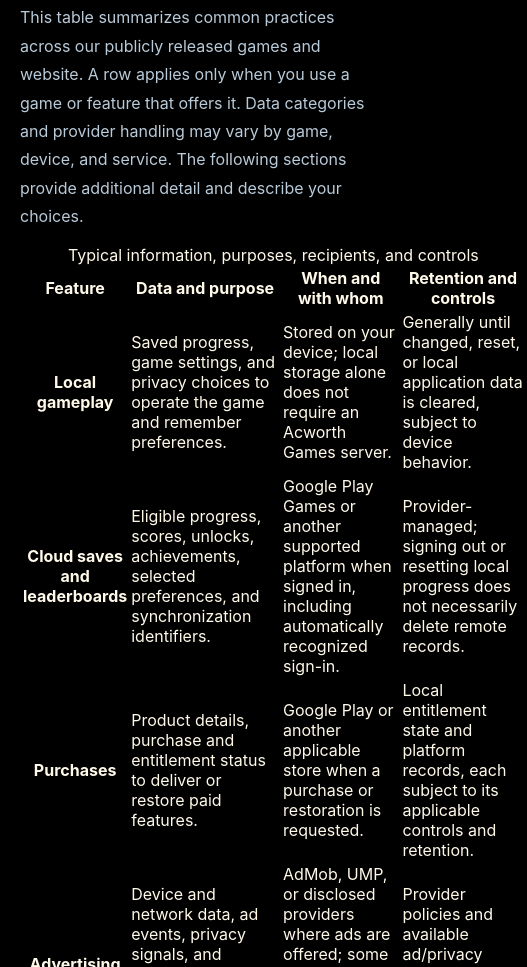
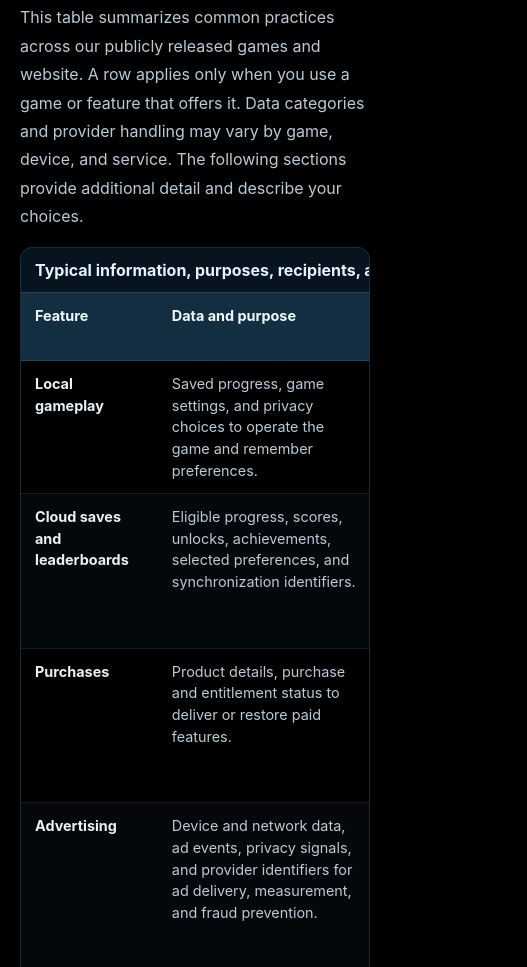
Before and after one commit to SweeneyBeard/acworthgames.com, a plain HTML site: page privacy/index.html in a window 390 px wide. Shown: the part 2157-3124 px from the top of the page, 527 px wide, since content can reach past the window. Drawn offline with Linux system fonts and the light colour scheme.

Commit message:
Style compact accessible privacy table with responsive horizontal scrolling

```diff
--- a/styles.css
+++ b/styles.css
@@ -244,6 +244,64 @@ footer {
 
 .legal-content strong {
   color: #edf5fa;
+}
+
+
+/* Company-wide privacy data table, scrollable on small screens. */
+.legal-table-scroll {
+  margin: 16px 0 22px;
+  overflow-x: auto;
+  border: 1px solid rgba(115, 189, 245, 0.24);
+  border-radius: 12px;
+  -webkit-overflow-scrolling: touch;
+}
+
+.legal-table-scroll:focus-visible {
+  outline: 3px solid #8deaff;
+  outline-offset: 3px;
+}
+
+.legal-data-table {
+  width: 100%;
+  min-width: 720px;
+  border-collapse: collapse;
+  text-align: left;
+}
+
+.legal-data-table caption {
+  padding: 12px 14px;
+  color: #e7f1f7;
+  font-weight: 700;
+  text-align: left;
+  background: rgba(12, 41, 64, 0.5);
+}
+
+.legal-data-table th,
+.legal-data-table td {
+  padding: 12px 14px;
+  border-top: 1px solid rgba(115, 189, 245, 0.15);
+  font-size: 0.9rem;
+  line-height: 1.5;
+  vertical-align: top;
+}
+
+.legal-data-table thead th {
+  color: #f2faff;
+  background: rgba(31, 71, 101, 0.65);
+}
+
+.legal-data-table tbody th {
+  color: #e7f1f7;
+  font-weight: 700;
+  width: 19%;
+}
+
+.legal-data-table tbody td {
+  color: var(--muted);
+}
+
+.legal-data-table tbody tr:nth-child(even) {
+  background: rgba(115, 189, 245, 0.04);
 }
 
 .legal-content code {
```
